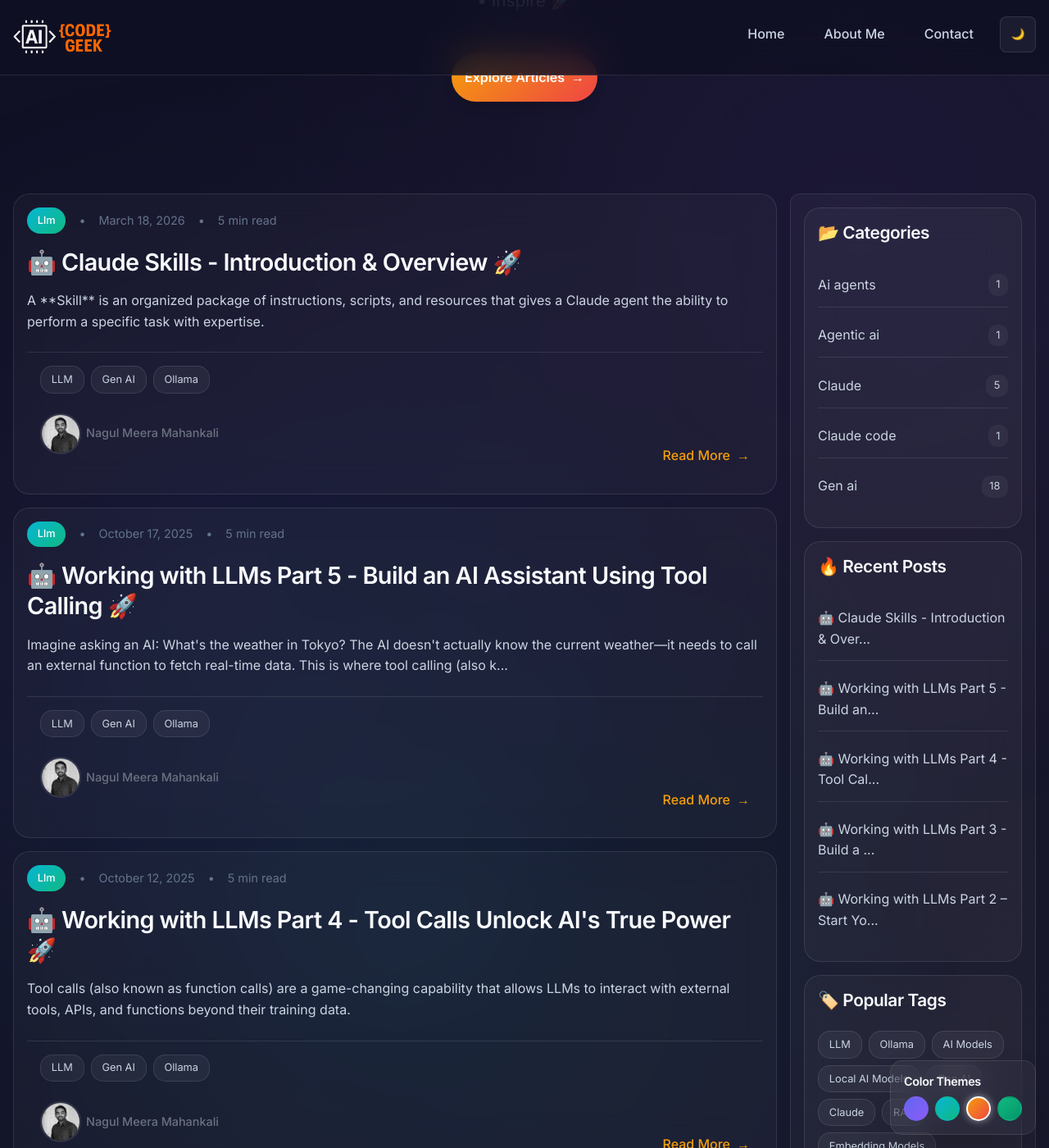
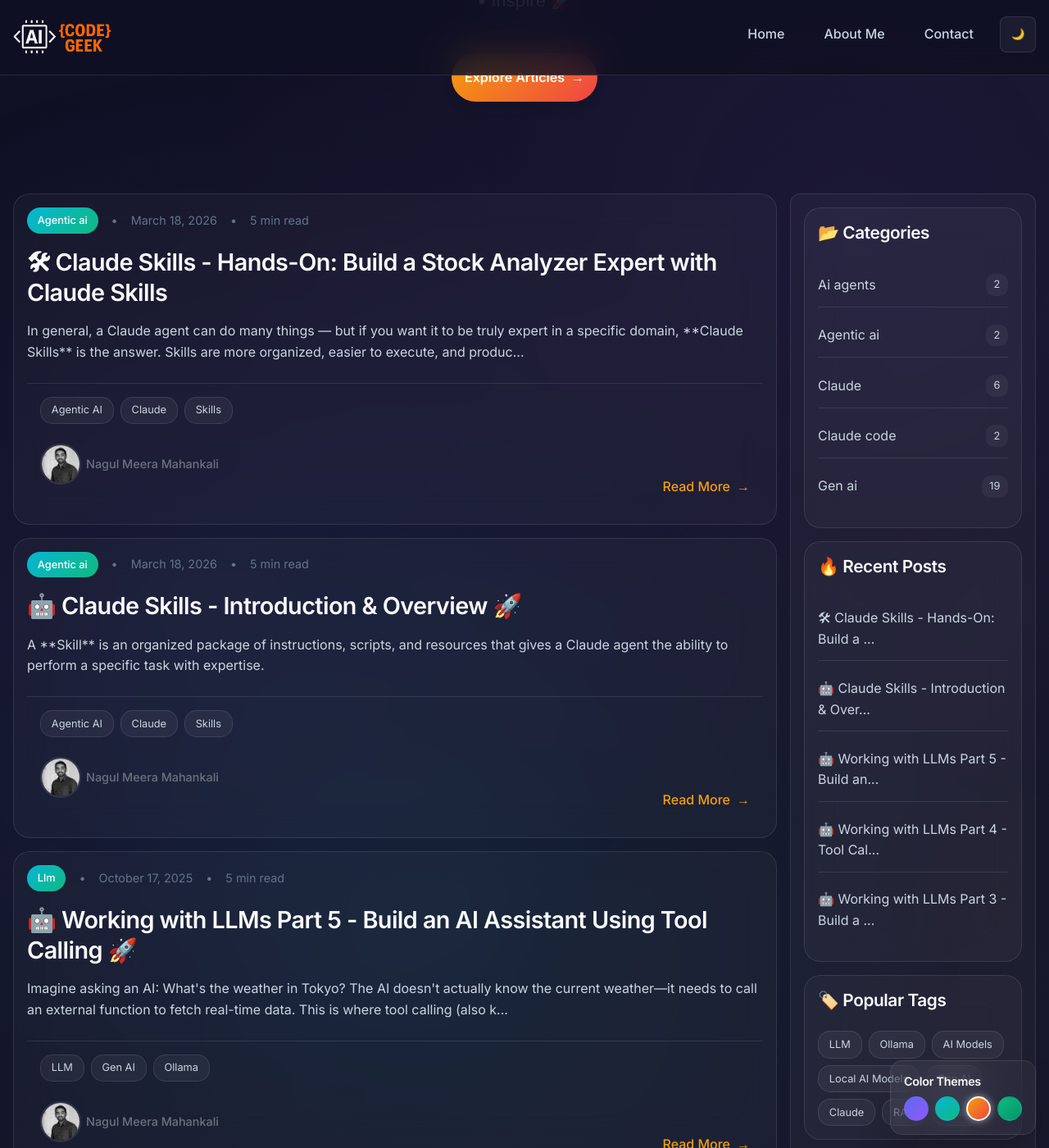
Before and after one commit to AI-Code-Geek/ai-code-geek.github.io, a Jekyll site: the page built from index.html, in a window 1280 px wide and 1400 px high, scrolled down 377 px. Shown: the whole window at 82% size. Built offline with Jekyll 4.4.1, drawn with Linux system fonts in a browser that asks for light colours; the list of posts is cut into pages by our own code; some of the changed lines change nothing that is shown.

Commit message:
Claude Skills -  Hands-On: Build a Stock Analyzer Expert with Claude Skills

````diff
--- /dev/null
+++ b/_posts/2026-03-18-Claude-Skills-Hands-On-Build-a-Stock-Analyzer-Expert-with-Claude-Skills.md
@@ -0,0 +1,337 @@
+---
+layout: post
+title: "🛠 Claude Skills -  Hands-On: Build a Stock Analyzer Expert with Claude Skills"
+date: 2026-03-18 11:00:00 +0000
+categories: [Agentic AI, Claude, Skills, Claude Code,AI Agents,LLM, Gen AI, Ollama, Local AI Models]
+tags: [Agentic AI, Claude, Skills, Claude Code,AI Agents,LLM, Gen AI, Ollama, Local AI Models]
+author_profile: true
+author: "nagul_meera"
+reading_time: 5
+excerpt: "In general, a Claude agent can do many things — but if you want it to be truly expert in a specific domain, **Claude Skills** is the answer. Skills are more organized, easier to execute, and produce more consistent results than open-ended prompting."
+---
+> **A practical, step-by-step workshop**
+>
+> 📖 Read the intro first: [Claude Skills — Introduction & Overview](https://aicodegeek.com/2026/03/18/Claude-Skills-Introduction-Overview)
+
+---
+
+## Table of Contents
+
+1. [What We're Building](#1-what-were-building)
+2. [What the Skill Must Achieve](#2-what-the-skill-must-achieve)
+3. [How Claude Achieves Goals Using Skills](#3-how-claude-achieves-goals-using-skills)
+4. [The Skill Package Layout](#4-the-skill-package-layout)
+5. [SKILL.md — Where Everything Starts](#5-skillmd--where-everything-starts)
+6. [helper-script.py — All Functions in One Place](#6-helper-scriptpy--all-functions-in-one-place)
+7. [Installing the Skill in Claude Code](#7-installing-the-skill-in-claude-code)
+8. [Run It — Analyze TESLA Stock](#8-run-it--analyze-tesla-stock)
+
+---
+
+## 1. 🎯 What We're Building
+
+In general, a Claude agent can do many things — but if you want it to be truly expert in a specific domain, **Claude Skills** is the answer. Skills are more organized, easier to execute, and produce more consistent results than open-ended prompting.
+
+In this workshop we create a real, working **Stock Analyzer Skill** — a Claude agent that:
+- Fetches live market data from Yahoo Finance
+- Computes professional technical indicators
+- Generates a comprehensive interactive HTML report
+
+All triggered by a single natural-language query.
+
+> 💡 **Skills make Claude deterministic.** Instead of reasoning from scratch every time, Claude follows your pre-tested scripts and produces the same high-quality output on every run.
+
+---
+
+## 2. 🏆 What the Skill Must Achieve
+
+Our Stock Analyzer Skill has three concrete, measurable goals. Everything we build serves one of these.
+
+| # | Goal | Description |
+|---|------|-------------|
+| 📥 01 | **Fetch Historical Data** | Read real OHLCV price data from the Yahoo Finance API for any stock ticker and time period |
+| 📊 02 | **Technical Analysis** | Compute RSI, MACD, Bollinger Bands, SMA 20/50/200, EMA 12/26 — automatically on every run |
+| 📄 03 | **Generate Report** | Produce a professional HTML report with interactive Plotly charts and fundamental metrics |
+
+---
+
+## 3. ⚙️ How Claude Achieves Goals Using Skills
+
+Every Claude Skill's instructions must be defined in a **SKILL.md** file — the brain of the skill. This is where you define the goal and point to the required scripts, helpers, and references so Claude knows exactly what to do.
+
+```
+💬 1. User sends a natural query
+        "Analyze TESLA stock using stock-analyzer"
+                    ↓
+🔍 2. Claude matches query to the Skill
+        Scans name + description in SKILL.md
+                    ↓
+🧠 3. Claude reads SKILL.md and follows instructions
+        Loads full instructions into context
+        Knows which scripts, templates, references to use
+                    ↓
+🐍 4. helper-script.py executes
+        Fetches data → computes indicators → renders report
+                    ↓
+✅ 5. Output delivered
+        HTML report saved · key findings summarized in terminal
+```
+
+---
+
+## 4. 📁 The Skill Package Layout
+
+The skill is a folder. Claude Code discovers it inside `.claude/skills/` in your working directory.
+
+```
+claude-workspace/              ← open terminal from here
+└── .claude/                   ← Claude Code config folder
+    └── skills/                ← all skill packages live here
+        └── stock-analyzer/    ← your skill package
+            ├── SKILL.md       ← brain of the skill (required)
+            ├── helper-script.py  ← analysis + report functions
+            ├── templates/     ← report.html, email.txt
+            └── resources/     ← reference-data.json
+```
+
+### What each file does
+
+| File | Role | Description |
+|------|------|-------------|
+| 📋 `SKILL.md` | Brain · Required | YAML metadata for discovery + full instructions for execution |
+| 🐍 `helper-script.py` | Core Engine | All functions: `analyze_stock()`, `generate_report()`, `generate_email()`, all indicator calculations |
+| 📁 `templates/` | Output Blueprints | `report.html` with `{{placeholders}}` · `email.txt` summary template |
+| 📁 `resources/` | Reference Data | `reference-data.json` — RSI thresholds, sector P/E benchmarks, metric definitions |
+
+---
+
+## 5. 🧠 SKILL.md — Where Everything Starts
+
+`SKILL.md` has two parts:
+- **YAML frontmatter** — lightweight metadata Claude always reads (always in memory)
+- **Full instruction body** — loaded only when the skill triggers
+
+```yaml
+---
+name: stock-analyzer
+description: Comprehensive stock market analysis using Yahoo Finance data.
+  Use this skill when users request stock analysis, historical price
+  data, financial metrics, technical indicators, or investment reports
+  for any stock symbol. Triggers include "analyze AAPL stock",
+  "get Tesla financial data for last 6 months", "create stock report
+  for MSFT", "compare NVDA performance over 1 year", or any mention
+  of stock tickers with time periods. Generates detailed HTML reports
+  with interactive charts, technical analysis, and fundamental metrics.
+---
+
+# Full instructions below — loaded when skill triggers
+# Tells Claude: which script to run, what outputs to generate,
+# which templates/resources to use, and how to interpret results.
+```
+
+> ✦ **Write the description like a trigger condition.** Include real example phrases users would actually say. Claude matches these patterns to decide whether to fire the skill.
+
+| Field | Limit | Purpose |
+|-------|-------|---------|
+| `name` | 64 chars | Unique identifier Claude sees during discovery |
+| `description` | 1,024 chars | The trigger condition — make every word count |
+| Full instructions | < 5k tokens | The detailed playbook for Claude |
+| Linked files | On-demand | Scripts, templates, data loaded only if needed |
+
+---
+
+## 6. 🐍 helper-script.py — All Functions in One Place
+
+`helper-script.py` is the single Python file that does all the heavy lifting. It contains every function the skill needs — pre-tested and production-ready.
+
+### Core Functions
+
+| Function | What it does |
+|----------|-------------|
+| 📥 `analyze_stock(symbol, period)` | Fetches Yahoo Finance data + computes all indicators. Returns a rich dict. |
+| 📊 `calculate_rsi(data, period=14)` | 14-period RSI — overbought >70, oversold <30 |
+| 📈 `calculate_macd(data)` | MACD line, signal line, histogram (12/26/9) |
+| 〰️ `calculate_bollinger_bands(data)` | Upper/mid/lower bands (20-period, ±2 std dev) |
+| 📄 `generate_report(data, path)` | Loads `report.html`, fills `{{placeholders}}`, writes self-contained HTML |
+| ✉️ `generate_email(data, recipient)` | Renders `email.txt` template, returns formatted string |
+
+### RSI Calculation
+
+```python
+def calculate_rsi(data, period=14):
+    """Relative Strength Index (default 14-period)."""
+    delta = data['Close'].diff()
+    gain  = (delta.where(delta > 0, 0)).rolling(window=period).mean()
+    loss  = (-delta.where(delta < 0, 0)).rolling(window=period).mean()
+    rs    = gain / loss
+    return 100 - (100 / (1 + rs))   # overbought >70 · oversold <30
+```
+
+### Stock Analysis — What Gets Returned
+
+```python
+def analyze_stock(symbol, period='1y'):
+    stock = yf.Ticker(symbol)
+    hist  = stock.history(period=period)
+
+    # Technical indicators computed automatically
+    hist['SMA_20']  = calculate_sma(hist, 20)
+    hist['SMA_50']  = calculate_sma(hist, 50)
+    hist['SMA_200'] = calculate_sma(hist, 200)
+    hist['RSI']     = calculate_rsi(hist)
+
+    macd, signal, hist_vals = calculate_macd(hist)
+    upper, mid, lower       = calculate_bollinger_bands(hist)
+
+    # Returns full analysis dict
+    return {
+        'company_info':         ...,  # name, sector, employees, summary
+        'current_price':        ...,  # price, change, change_percent
+        'key_metrics':          ...,  # PE, PB, ROE, margins, debt/equity
+        'technical_indicators': ...,  # RSI, MACD, SMA50/200, BB bands
+        'performance':          ...,  # period_return, volatility, max/min
+        'analyst_info':         ...,  # recommendation, target prices
+    }
+```
+### CLI Usage — Run Directly for Quick Testing
+
+```bash
+# Print console summary
+python helper-script.py --symbol TSLA --period 6mo
+
+# Generate interactive HTML report
+python helper-script.py --symbol AAPL --period 1y --report
+
+# Save raw analysis as JSON
+python helper-script.py --symbol MSFT --period 2y --output msft.json
+
+# Print rendered email summary
+python helper-script.py --symbol NVDA --period 1y --email
+```
+
+---
+
+## 7. 🔧 Installing the Skill in Claude Code
+![🔧 Installing the Skill in Claude Code](/docs/assets/images/2026/mar/skills/1.png)
+
+Claude Code is the CLI that runs Claude directly from your terminal with **native Skills support**.
+
+### Step 1 — Prerequisite: Claude Code must already be running
+
+```bash
+npm install -g @anthropic-ai/claude-code
+claude --version   # verify installation
+```
+
+### Step 2 — Create the working directory structure
+
+```bash
+mkdir -p claude-workspace/.claude/skills
+cd claude-workspace
+```
+
+### Step 3 — Copy the stock-analyzer skill into the skills directory
+
+```bash
+cp -r /path/to/stock-analyzer .claude/skills/
+```
+
+Verify the structure looks exactly like this:
+
+```
+claude-workspace/
+└── .claude/
+    └── skills/
+        └── stock-analyzer/
+            ├── SKILL.md
+            ├── helper-script.py
+            ├── templates/
+            └── resources/
+```
+
+> 💡 The **`.claude` folder** is Claude Code's project config home — like `.git` for Git. Every skill package goes directly inside `.claude/skills/`.
+
+### Step 4 — Install Python dependencies
+
+```bash
+pip install yfinance pandas numpy plotly
+```
+
+---
+
+## 8. 🚀 Run It — Analyze TESLA Stock
+
+Open your terminal from `claude-workspace/` and start Claude Code. Use `/skills` to verify your skill is discovered, then ask your first query.
+
+### Launch Claude Code
+
+```
+~/claude-workspace $ claude
+✓ Claude Code started · project: claude-workspace
+✓ Skills directory found: .claude/skills/
+```
+
+### Check Available Skills
+
+```
+claude> /skills
+
+📦 Available Skills — 1 found in .claude/skills/
+
+  01  stock-analyzer   Comprehensive stock market analysis using Yahoo Finance data
+
+Type a query to auto-trigger a skill · or use /skill <name> to invoke directly
+```
+
+### Ask Your First Query
+
+```
+claude> Analyze TESLA stock using stock-analyzer
+
+⚡ Skill matched: stock-analyzer  (triggered by: "analyze TESLA stock")
+📥 Loading SKILL.md instructions...
+🐍 Running: helper-script.py --symbol TSLA --period 1y --report
+   Fetching data for TSLA...
+   Computing RSI, MACD, Bollinger Bands, SMA 20/50/200...
+   Building interactive Plotly charts...
+   Rendering report from templates/report.html...
+
+✅ Analysis Complete — TSLA (Tesla Inc.) · 1 Year
+   Current Price      $248.50
+   1-Year Return      +38.2%
+   RSI (14)           62.4 — Neutral
+   MACD Signal        Bullish crossover
+   SMA 50 / 200       $231.40 / $218.60
+   P/E Ratio          78.5x
+   Analyst            BUY (32 analysts)
+   Report saved       TSLA_report_20260318.html
+```
+![🔧 Sample report output](/docs/assets/images/2026/mar/skills/2.png)
+### Quick Reference
+
+| Command | What it does |
+|---------|-------------|
+| `/skills` | List all skills in `.claude/skills/` |
+| `/skill stock-analyzer` | Directly invoke the skill by name |
+| Natural language query | Claude auto-matches to the right skill |
+| `.claude/skills/` | Drop any skill folder here to activate it |
+
+---
+
+## ✅ Summary
+
+> 🚀 **That's it!** Claude read SKILL.md, followed its instructions, ran `helper-script.py`, and generated a full interactive HTML report — all from one natural-language query. This is the power of Claude Skills.
+
+- **SKILL.md** is the brain — write a clear description and Claude knows exactly when to trigger
+- **helper-script.py** is the engine — pre-tested functions, no code generation at runtime
+- **templates/** are the blueprints — consistent professional output every time
+- **resources/** are the reference — Claude looks up facts instead of guessing
+- **`.claude/skills/`** is where Claude Code discovers your packages
+
+---
+
+> 📖 **Previous:** [Claude Skills — Introduction & Overview](https://aicodegeek.com/2026/03/18/Claude-Skills-Introduction-Overview)
+
+---
+
+*🛠 Hands-On: Build a Stock Analyzer Expert with Claude Skills · aicodegeek.com*
--- a/_posts/2026-03-18-Claude-Skills-Introduction-Overview.md
+++ b/_posts/2026-03-18-Claude-Skills-Introduction-Overview.md
@@ -2,15 +2,13 @@
 layout: post
 title: "🤖 Claude Skills - Introduction & Overview 🚀"
 date: 2026-03-18 10:00:00 +0000
-categories: [LLM, Gen AI, Ollama, Local AI Models, Skills, Agentic AI, Claude, Claude Code,AI Agents]
-tags: [LLM, Gen AI, Ollama, Local AI Models, Skills, Agentic AI, Claude, Claude Code, AI Agents]
+categories: [Agentic AI, Claude, Skills, Claude Code,AI Agents,LLM, Gen AI, Ollama, Local AI Models]
+tags: [Agentic AI, Claude, Skills, Claude Code,AI Agents,LLM, Gen AI, Ollama, Local AI Models]
 author_profile: true
 author: "nagul_meera"
 reading_time: 5
 excerpt: "A **Skill** is an organized package of instructions, scripts, and resources that gives a Claude agent the ability to perform a specific task with expertise."
 ---
-# Claude Skills - Introduction & Overview
-
 ## Table of Contents
 
 1. [What is a Skill?](#1-what-is-a-skill)
````
Also changed, not shown: docs/assets/images/2026/mar/skills/1.png (added), docs/assets/images/2026/mar/skills/2.png (added).
